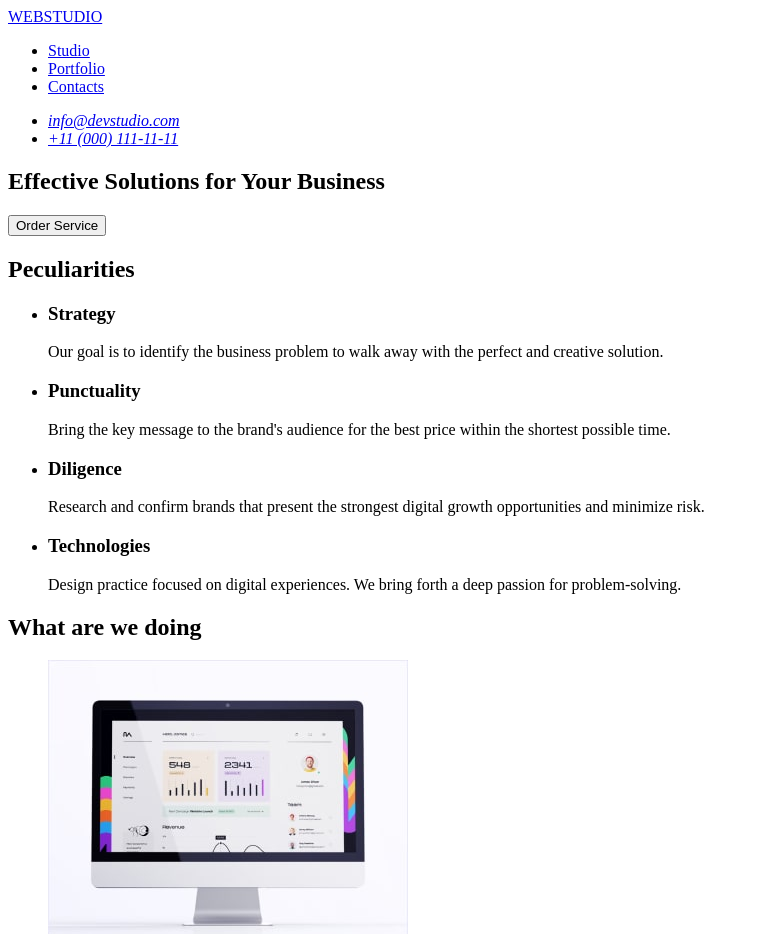
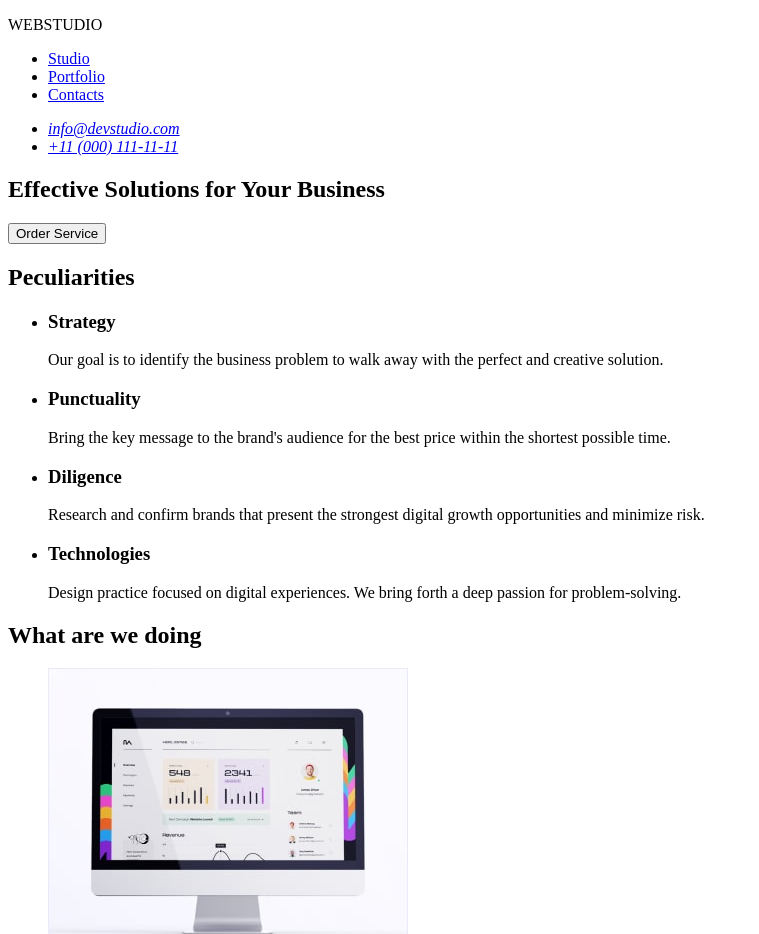
Before and after one commit to djudit/goit-markup-hw-01, a plain HTML site: page index.html in a window 1280 px wide. Shown: the top 934 px of the page, without its empty margins (0-759 px from the left). Drawn offline with Linux system fonts and the light colour scheme.

Commit message:
Update index.html

```diff
--- a/index.html
+++ b/index.html
@@ -9,9 +9,9 @@
   <body>
     <header>
       <nav>
-        <a href="./index.html">WEBSTUDIO</a>
+        <p>WEBSTUDIO</p>
         <ul>
-          <li><a href="#">Studio</a></li>
+          <li><a href="./index.html">Studio</a></li>
           <li><a href="#">Portfolio</a></li>
           <li><a href="#">Contacts</a></li>
         </ul>
@@ -139,7 +139,7 @@
       </section>
     </main>
     <footer>
-      <a href="./index.html">Web<span>Studio</span></a>
+      <a href="./index.html">WEBSTUDIO</a>
       <p>
         Increase the flow of customers and sales for your business with digital
         marketing & growth solutions.
```
